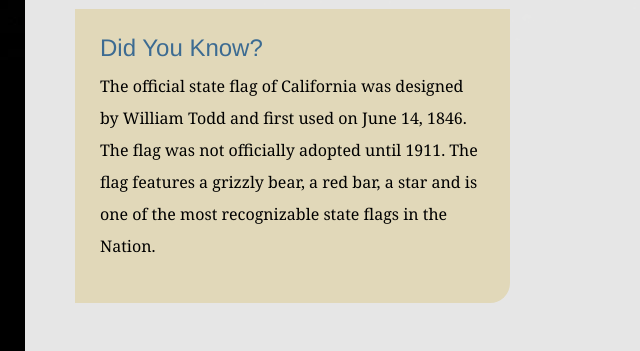
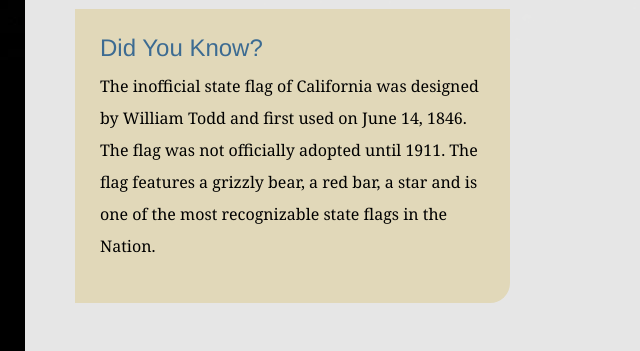
Before and after one commit to WileECoyoteGenius/Test001, a plain HTML site: page index.html in a window 1280 px wide. Shown: the part 1044-1395 px from the top of the page, 0-640 px from the left. Drawn offline with Linux system fonts and the light colour scheme.

```diff
--- a/index.html
+++ b/index.html
@@ -87,7 +87,7 @@
 
           <div id="trivia" class="callOut">
             <h1>Did You Know?</h1>
-            <p>The official state flag of California was designed by William Todd and first used on June 14, 1846. The flag was not officially adopted until 1911. The flag features a grizzly bear, a red bar, a star and is one of the most recognizable state flags in the Nation.</p>
+            <p>The inofficial state flag of California was designed by William Todd and first used on June 14, 1846. The flag was not officially adopted until 1911. The flag features a grizzly bear, a red bar, a star and is one of the most recognizable state flags in the Nation.</p>
           </div>
         </div>
       </div>
```
